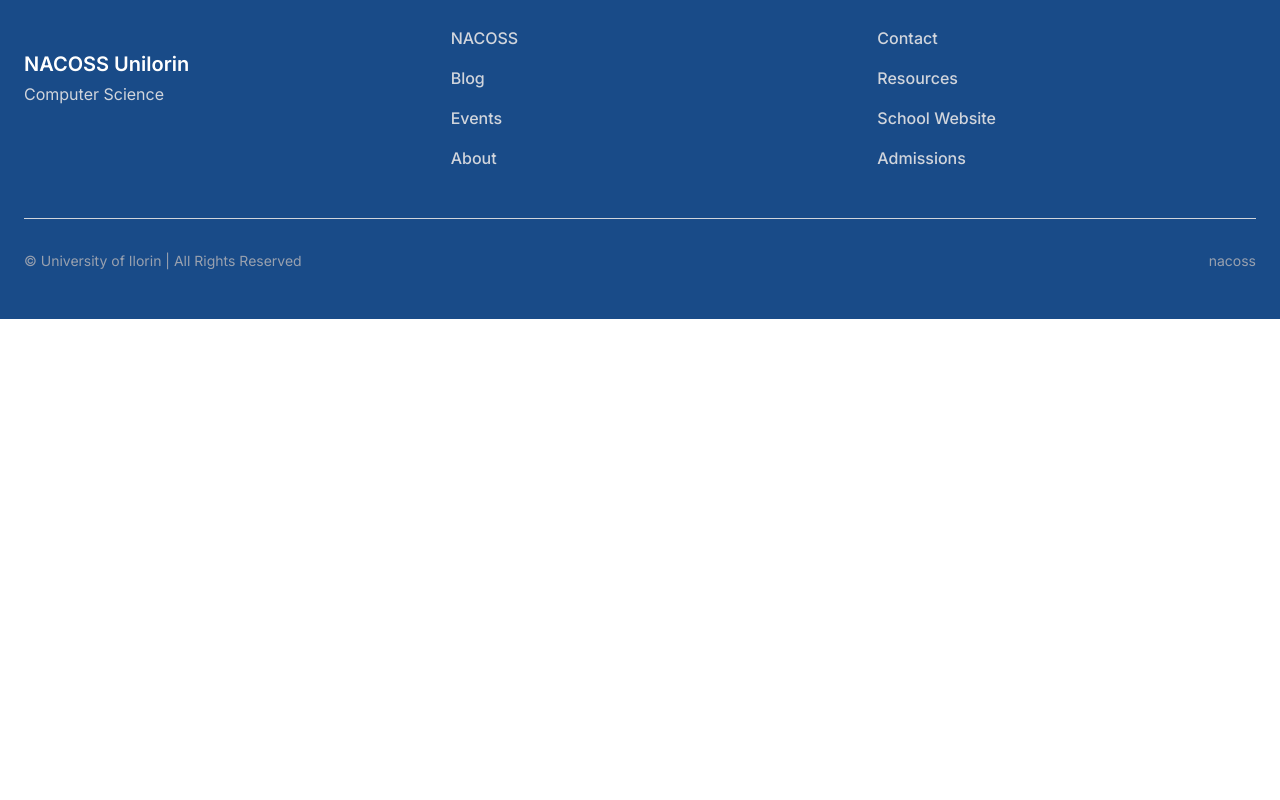
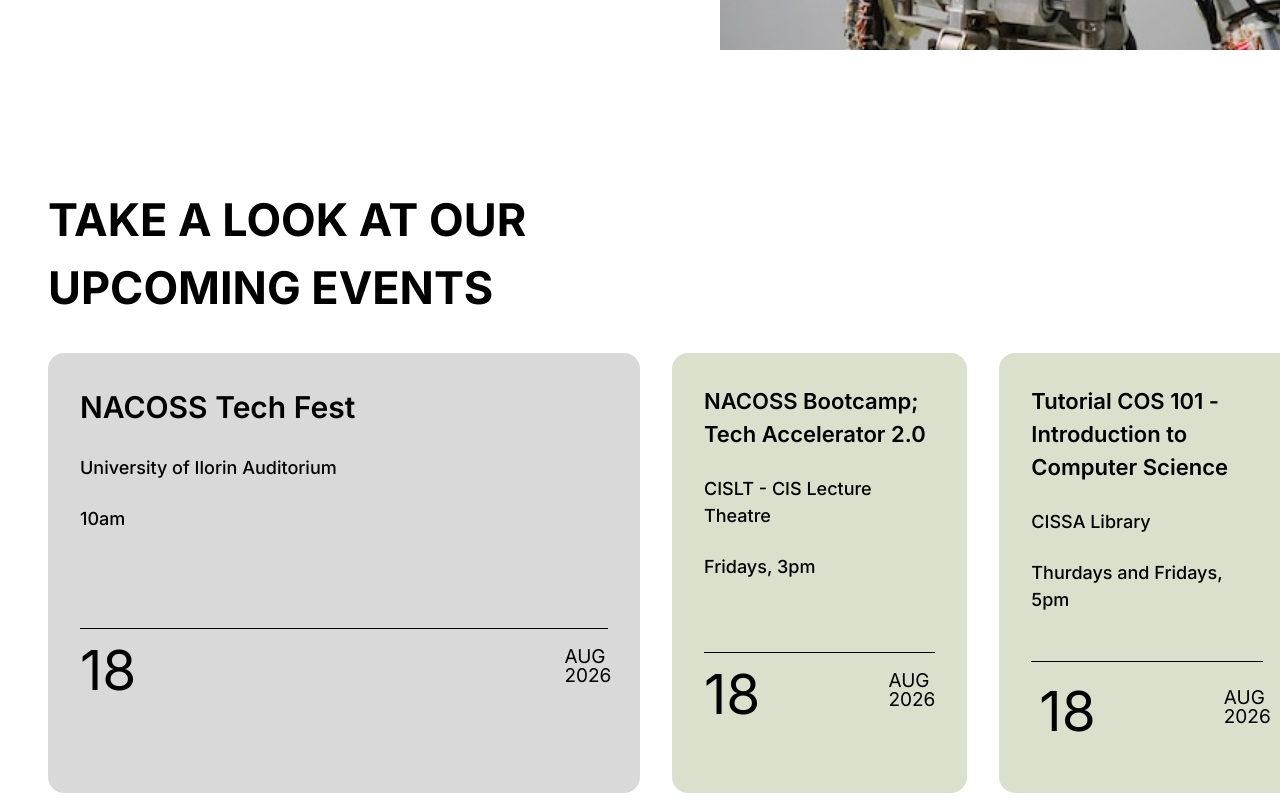
Before and after one commit to Oladotunlaniyan/NACOSS, a Next.js app: page /events in a window 1280 px wide. Shown: the part 640-1440 px from the top of the page. Before the commit the page ends 959 px from the top, so only its background shows below. Built offline with nearby package versions, Linux system fonts and the light colour scheme.

Commit message:
feat: add upcoming events section in events page

```diff
--- a/src/app/events/CupProgressSection.tsx
+++ b/src/app/events/CupProgressSection.tsx
@@ -8,14 +8,16 @@
                 <div className="grid grid-cols-1 lg:grid-cols-2 gap-4 lg:gap-16 items-start">
 
                     <div className="cup-progress-text w-full mt-[48px]">
-                        <h4 className="text-4xl font-semibold xl:ml-[48px]">Our Chancellor Cup's Progress</h4>
+                        <br />
+                        <br />
+                        <h4 className="text-4xl font-semibold xl:ml-[48px]">Our Dean Cup's Progress</h4>
                         <br />
                         <br />
                         <p className="xl:ml-[48px]">
                             The NACOSS  community is driven by  a shared prupose: to make a better world through education, research and innovation. We are fun and quirky, elite but not elitist, inventive and artistic, obsessed with numbers <a href="" className="text-gray underline text-green-400">Read More.</a>
                         </p>
                     </div>
-                    <div className="xl:ml-[48px] w-full relative w-full h-64 sm:h-72 lg:h-80 overflow-hidden">
+                    <div className="xl:ml-[48px] w-full relative w-full h-64 sm:h-72 lg:h-120 overflow-hidden">
                         <Image
                             src={cupImg}
                             alt="Cup Progress Image"
@@ -25,6 +27,8 @@
                     </div>
                     <br />
 
+
+
                 </div>
 
             </div>
--- a/src/app/events/page.tsx
+++ b/src/app/events/page.tsx
@@ -1,11 +1,13 @@
 import Title from "@/components/HeaderTitle"
-import CupProgressSection from "./CupProgressSection"
+import CupProgressSection from "./cupProgressSection"
+import UpcomingEventsSection from "./upcomingEventsSection"
 
 export default function ServicesPage() {
     return (
         <div>
             <Title  headerTitle="EVENTS"/>
             <CupProgressSection />
+            <UpcomingEventsSection />
         </div>
     )
 }
--- /dev/null
+++ b/src/app/events/upcomingEventsSection.tsx
@@ -0,0 +1,56 @@
+
+
+export default function UpcomingEventsSection() {
+    return (
+        <div>
+            <div className="p-12">
+                <h1 className="text-[45px] font-bold mb-8">TAKE A LOOK AT OUR <br /> UPCOMING EVENTS</h1>
+                <div className="flex gap-8">
+                    <div className="first bg-[#D9D9D9] rounded-2xl w-2/4 p-8">
+                        <h2 className="font-semibold text-[30px]">NACOSS Tech Fest</h2>
+                        <br />
+                        <p className="font-medium text-[18px]">University of Ilorin Auditorium</p>
+                        <br />
+                        <p className="font-medium text-[18px]">10am</p>
+                        <br />
+                        <br />
+                        <br />
+                        <br />
+                        <hr />
+                        <div className="flex">
+                            <h4 className="text-[55px]">18 </h4> <span className="text-[19px] ml-[428px] mt-[18px] leading-none">AUG <br /> 2026</span>
+                        </div>
+                    </div>
+                    <div className="second bg-[#DBE0CC] rounded-2xl w-1/4 p-8">
+                        <h2 className="font-semibold text-[22px]">NACOSS Bootcamp; Tech Accelerator 2.0</h2>
+                        <br />
+                        <p className="font-medium text-[18px]">CISLT - CIS Lecture Theatre</p>
+                        <br />
+                        <p className="font-medium text-[18px]">Fridays, 3pm</p>
+                        <br />
+                        <br />
+                        <br />
+                        <hr />
+                        <div className="flex">
+                            <h4 className="text-[55px]">18 </h4> <span className="text-[19px] ml-[128px] mt-[18px] leading-none">AUG <br /> 2026</span>
+                        </div>
+                    </div>
+                    <div className="third bg-[#DBE0CC] rounded-2xl w-1/4 p-8">
+                        <h2 className="font-semibold text-[22px]">Tutorial COS 101 -Introduction to Computer Science</h2>
+                        <br />
+                        <p className="font-medium text-[18px]">CISSA Library</p>
+                        <br />
+                        <p className="font-medium text-[18px]">Thurdays and Fridays, 5pm</p>
+                        <br />
+                        <br />
+                        <hr />
+                        <div className="flex p-2">
+                            <h4 className="text-[55px]">18 </h4> <span className="text-[19px] ml-[128px] mt-[18px] leading-none">AUG <br /> 2026</span>
+                        </div>
+                    </div>
+                </div>
+            </div>
+
+        </div>
+    )
+}
```
